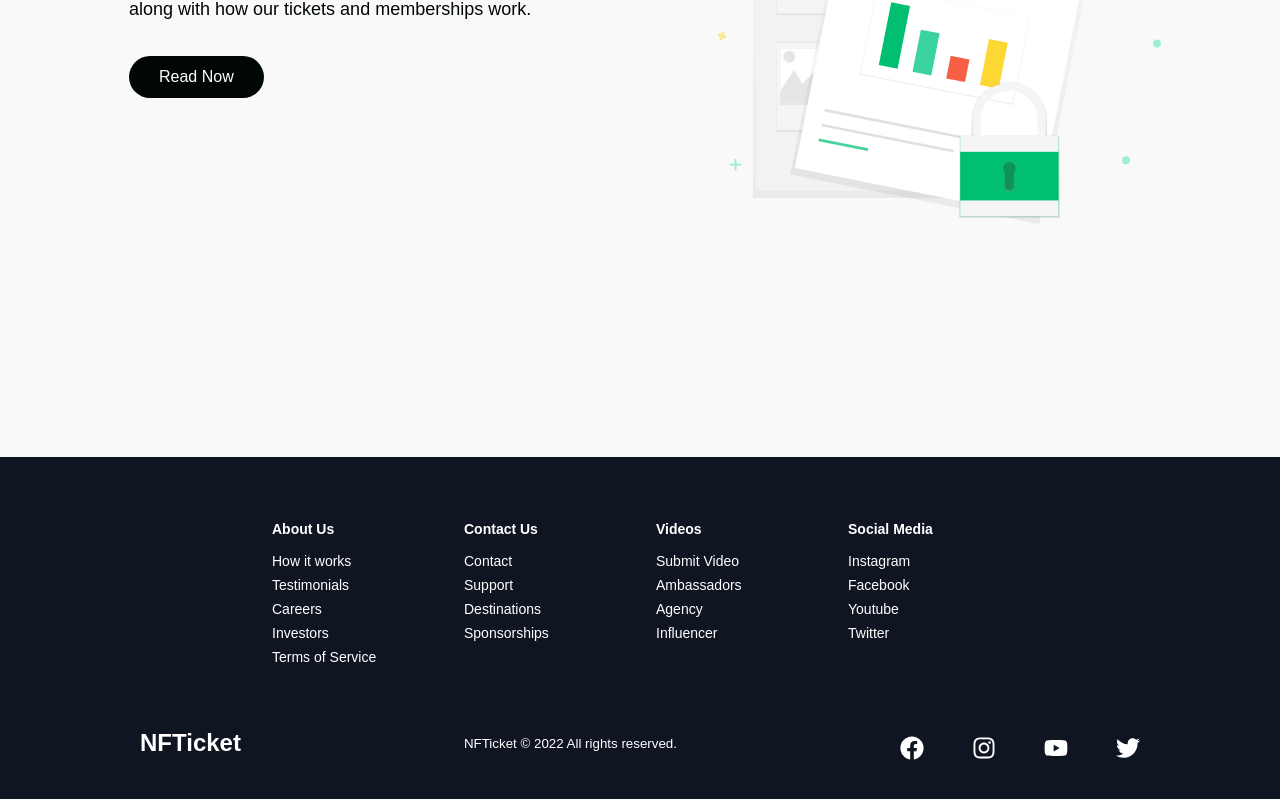
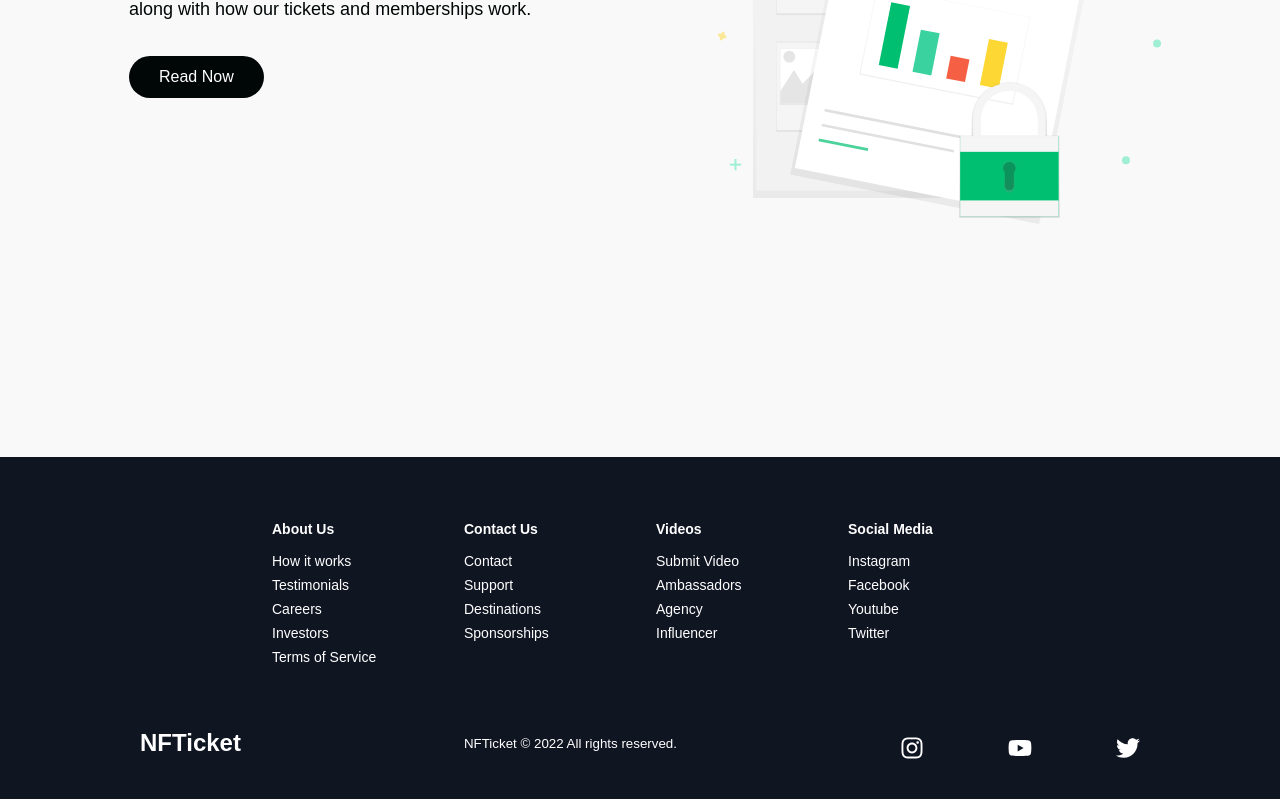
Before and after one commit to NFTicketProject/NFTicket, a React (Create React App) app: page / in a window 1280 px wide. Shown: the part 3723-4522 px from the top of the page. Built offline with nearby package versions, Linux system fonts and the light colour scheme; a web font is replaced by a local one.

Commit message:
Update index.js

```diff
--- a/src/components/Footer/index.js
+++ b/src/components/Footer/index.js
@@ -61,7 +61,7 @@ const Footer = () => {
               <FooterLink to='/'>Instagram</FooterLink>
               <FooterLink to='/'>Facebook</FooterLink>
               <FooterLink to='/'>Youtube</FooterLink>
-              <FooterLink href='https://www.twitter.com/nf_ticket/'>Twitter</FooterLink>
+              <FooterLink to='/'>Twitter</FooterLink>
             </FooterLinkItems>
           </FooterLinksWrapper>
         </FooterLinksContainer>
@@ -72,9 +72,6 @@ const Footer = () => {
             </SocialLogo>
             <WebsiteRights>NFTicket © 2022 All rights reserved.</WebsiteRights>
             <SocialIcons>
-              <SocialIconLink href='/' target='_blank' aria-label='Facebook'>
-                <FaFacebook />
-              </SocialIconLink>
               <SocialIconLink href='https://www.instagram.com/nfticketde/' target='_blank' aria-label='Instagram'>
                 <FaInstagram />
               </SocialIconLink>
```
